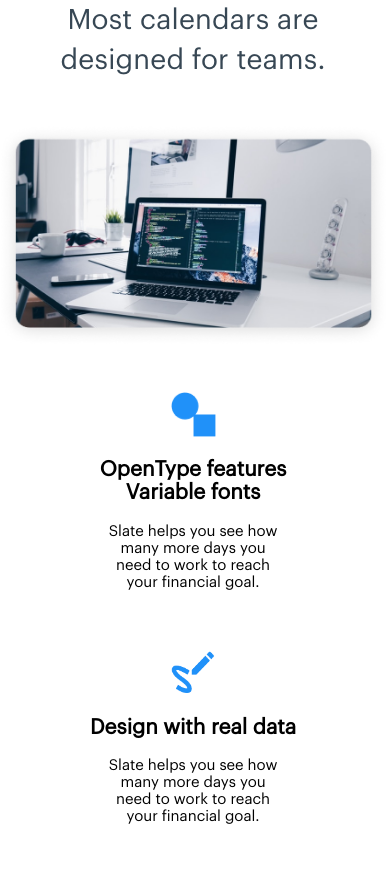
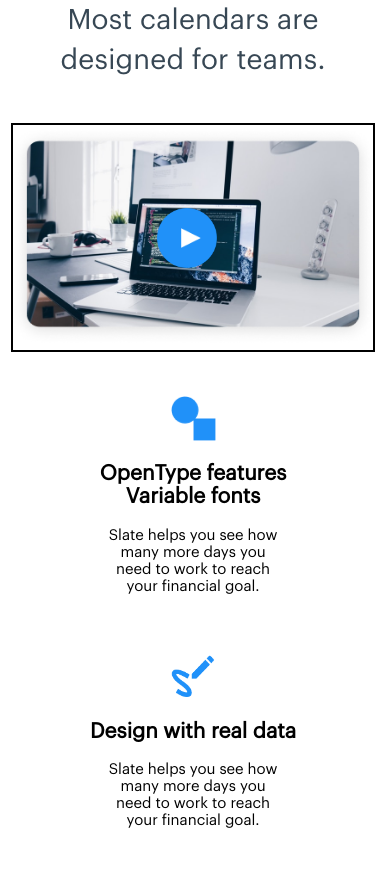
Before and after one commit to JcortesJ/landing_PageUAPA, a Next.js app in the folder landinguapa/: page / in a window 390 px wide. Shown: the part 840-1722 px from the top of the page. Built offline with nearby package versions, Linux system fonts and the light colour scheme.

Commit message:
commit final

```diff
--- a/landinguapa/pages/index.tsx
+++ b/landinguapa/pages/index.tsx
@@ -43,7 +43,10 @@ const Home: NextPage = () => {
               <p>Most calendars are designed for teams.  </p>
               <p>Slate is designed for freelancers</p>
             </h4>
-            <img src={"pc_responsive.png"} width={300} height={200} className={styles.fotoResponsive}></img>
+            <div className={styles.fotoResponsive}>
+            <img src={"/play.png"} width={150} height={150} className={styles.playB2} />
+              <img src={"/trianguloP.png"} width={38} height={38} className={styles.playTB2} />
+            </div>
             <div className={styles.flex2}>
               <Infodiv {...["/circ_cuad.png", "OpenType features Variable fonts", "Slate helps you see how many more days you need to work to reach your financial goal."]} />
               <Infodiv {...["/lapiz_trazo.png", "Design with real data", "Slate helps you see how many more days you need to work to reach your financial goal."]} />
--- a/landinguapa/styles/Home.module.css
+++ b/landinguapa/styles/Home.module.css
@@ -1071,31 +1071,35 @@
     }
     .fotoResponsive {
         display: block;
+        background-size: contain;
+        background-repeat: no-repeat;
         margin: auto;
+        border: 2px solid;
         margin-top: 8%;
-        width: 385px;
+        background-image: url("/pc_responsive.png");
+        width: 360px;
         height: 225px;
     }
-    .playB {
-        border: 2px solid;
-        position: absolute;
+    .playB2 {
+        /*border: 2px solid;*/
+        z-index: 2;
+        position: relative;
         width: 60px;
         height: 60px;
-        margin-left: auto;
-        margin-top: auto;
-        margin-bottom: 20%;
+        margin-left: 40%;
+        margin-top: 23%;
+        margin-bottom: auto;
     }
-    .playTB {
+    .playTB2 {
         /*border: 2px solid;*/
-        z-index: 2;
+        z-index: 3;
         width: 20px;
         height: 20px;
-        position: absolute;
-        margin-left: 47%;
-        margin-top: -232%;
-        margin-bottom: 26%;
+        position: relative;
+        margin-left: -10%;
+        margin-bottom: 5.5%;
     }
-    .playB:hover {
+    .playB2:hover {
         background-color: #e8b9ff;
         border-radius: 35%;
     }
```
